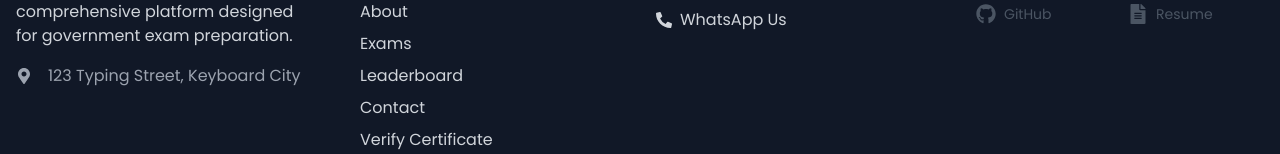
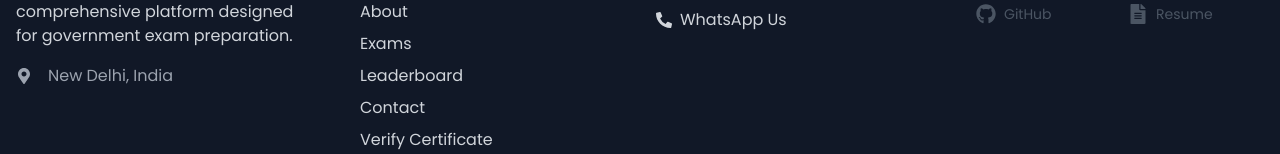
Before and after one commit to Neeraj7911/TypeSprint, a React (Vite) app: page /verify in a window 1280 px wide. Shown: the part 924-1078 px from the top of the page. Built offline with nearby package versions, Linux system fonts and the light colour scheme; no server answers.

Commit message:
footer fixed

```diff
--- a/src/components/Footer.jsx
+++ b/src/components/Footer.jsx
@@ -113,7 +113,7 @@ const Footer = ({ darkMode }) => {
                 className={darkMode ? "text-gray-600" : "text-gray-400"}
               />
               <span className={darkMode ? "text-gray-600" : " text-gray-400"}>
-                123 Typing Street, Keyboard City
+                New Delhi, India
               </span>
             </div>
           </motion.div>
```
